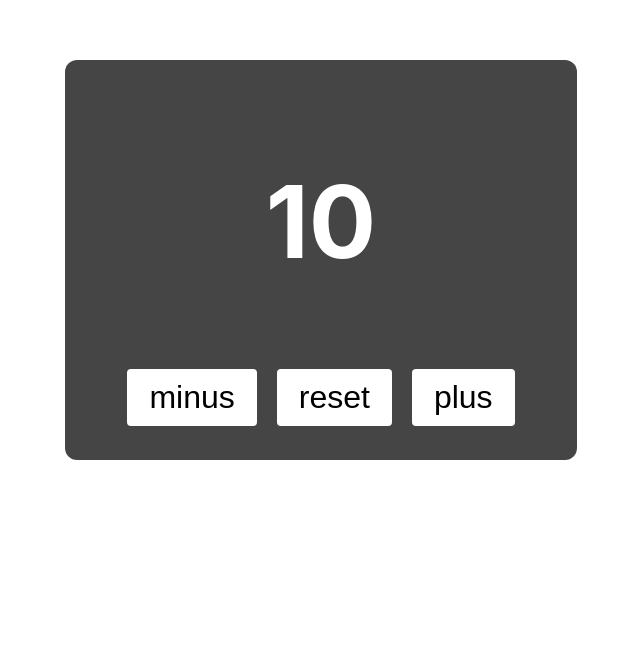
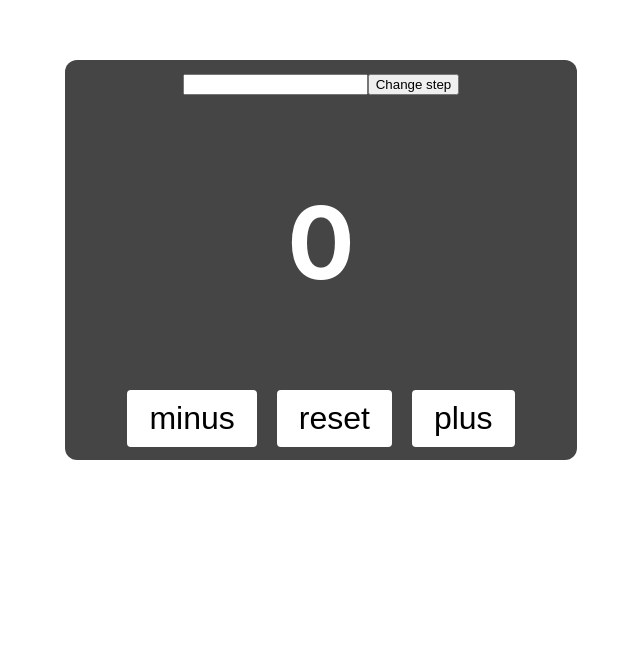
Before and after one commit to aniakucherenko/react, a React (Create React App) app: page / in a window 1280 px wide. Shown: the part 140-800 px from the top of the page, without its empty margins (319-959 px from the left). Built offline with nearby package versions, Linux system fonts and the light colour scheme.

Commit message:
Update Counter.jsx

```diff
--- a/src/components/Counter/Counter.jsx
+++ b/src/components/Counter/Counter.jsx
@@ -5,13 +5,22 @@ import { Flex, FlexContainer, StyledButton, StyledCounter } from './Counter.styl
 
 export class Counter extends Component {
     state = {
-      counter: 10
+      counter: 0,
+      step:1,
+      inputValue: 1,
+  }
+
+  handleChangeStep = step => {
+
   }
 increment = () => {
-  this.setState({counter: this.state.counter +1})
+  // this.setState({counter: this.state.counter +1})
+this.setState(prevState => ({counter: prevState.counter +prevState.step}))
+
 }
 decrement = () => {
-  this.setState({counter: this.state.counter -1})
+  // this.setState({counter: this.state.counter -1})
+  this.setState(prevState => ({counter: prevState.counter -1}))
 }
 
 reset = () => {
@@ -22,6 +31,10 @@ reset = () => {
     return (
       <FlexContainer>
         <StyledCounter>
+          <div>
+            <input type="text" />
+            <button>Change step</button>
+          </div>
           <h1>{this.state.counter}</h1>
           <Flex>
             <StyledButton onClick={this.decrement}>minus</StyledButton>
```
